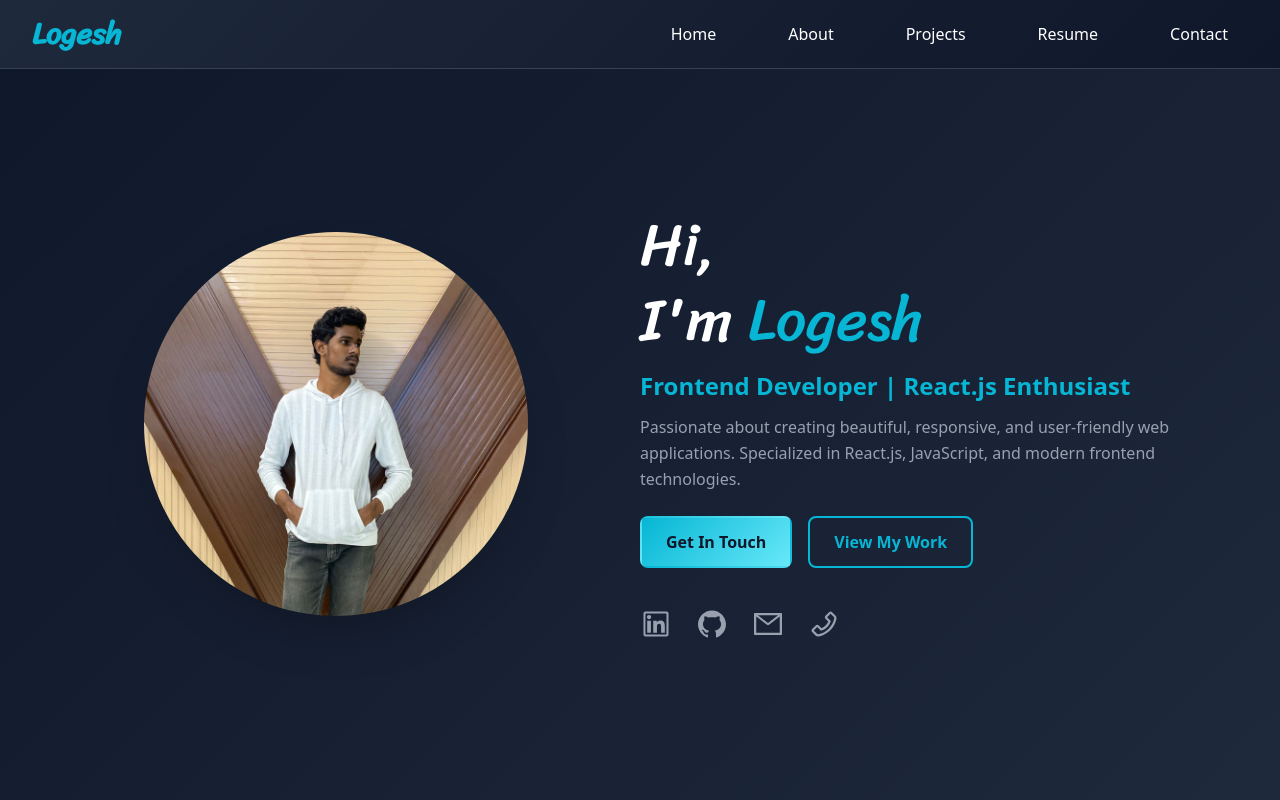
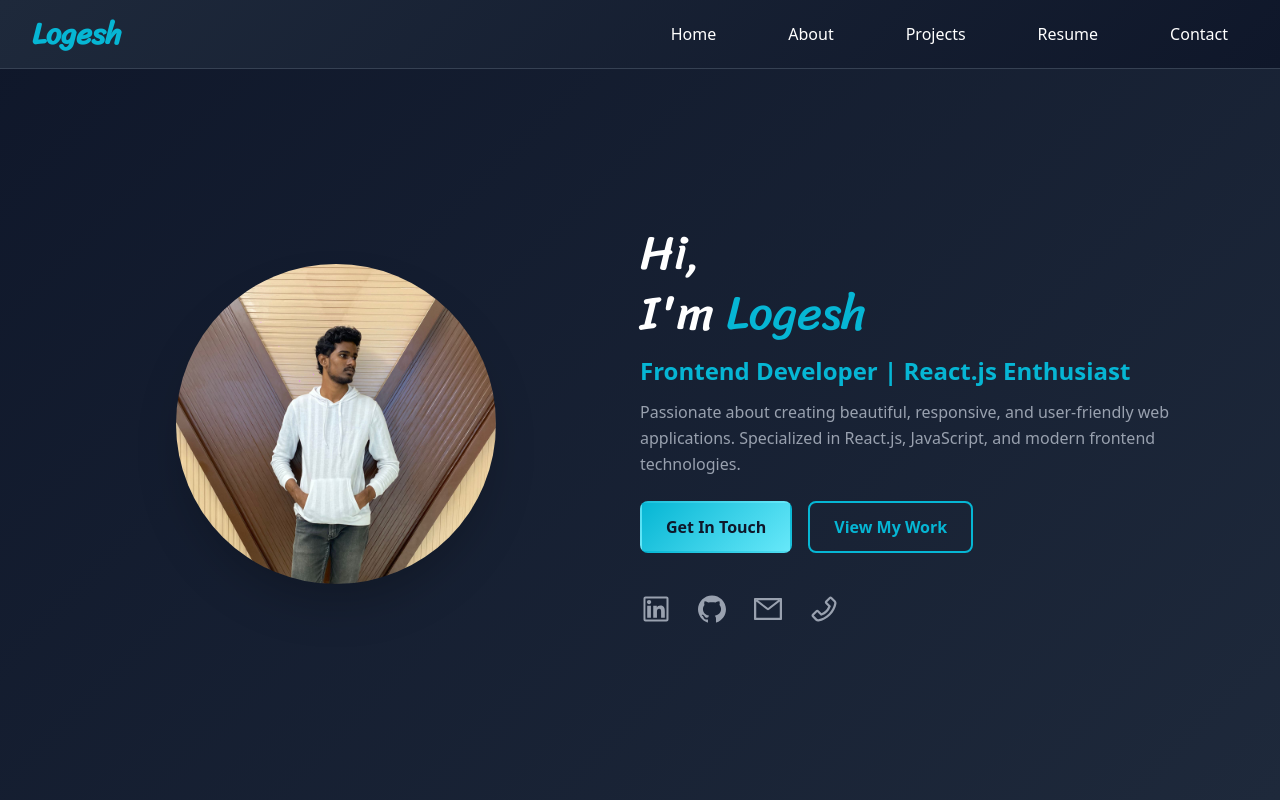
Before and after one commit to logesh8804/Portfolio-ReactJS, a React (Vite) app: page / in a window 1280 px wide. Shown: the top 800 px of the page. Built offline with nearby package versions, Linux system fonts and the light colour scheme.

Commit message:
fix header.1

```diff
--- a/src/components/Home.jsx
+++ b/src/components/Home.jsx
@@ -18,19 +18,10 @@ export default function Home()
 
     return (
         <section className='min-h-screen flex flex-col lg:flex-row items-center justify-center bg-primary px-4 sm:px-6 lg:px-8 pt-20 pb-8'>
-            {/* <div className='lg:w-1/2 flex justify-center lg:justify-center mt-6 lg:mt-0'>
-                <div className='relative'>
-                    <img
-                        className='w-full max-w-sm sm:max-w-md lg:max-w-lg xl:max-w-xl rounded-full shadow-2xl'
-                        src={HeroImg}
-                        alt="Logesh - Frontend Developer"
-                    />
-                </div>
-            </div> */}
             <div className='lg:w-1/2 flex justify-center lg:justify-center mt-6 lg:mt-0'>
                 <div className='relative'>
                     <img
-                        className='w-60 h-60 sm:w-66 sm:h-66 lg:w-96 lg:h-96 rounded-full shadow-2xl object-cover'
+                        className='w-60 h-60 sm:w-66 sm:h-66 lg:w-80 lg:h-80 rounded-full shadow-2xl object-cover'
                         src={HeroImg}
                         alt="Logesh - Frontend Developer"
                     />
@@ -39,7 +30,7 @@ export default function Home()
 
             <div className='lg:w-1/2 flex flex-col justify-end space-y-6'>
                 <div className='space-y-3'>
-                    <h1 className='text-white text-3xl sm:text-4xl lg:text-5xl xl:text-6xl font-sriracha leading-tight'>
+                    <h1 className='text-white text-3xl sm:text-4xl lg:text-5xl font-sriracha leading-tight'>
                         Hi, <br />
                         I'm <span className='text-accent'>Logesh</span>
                     </h1>
```
